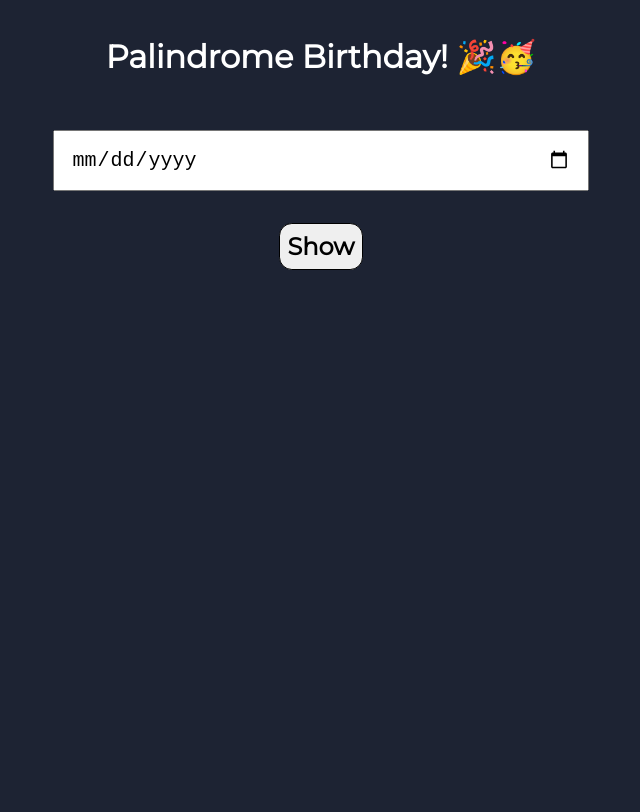
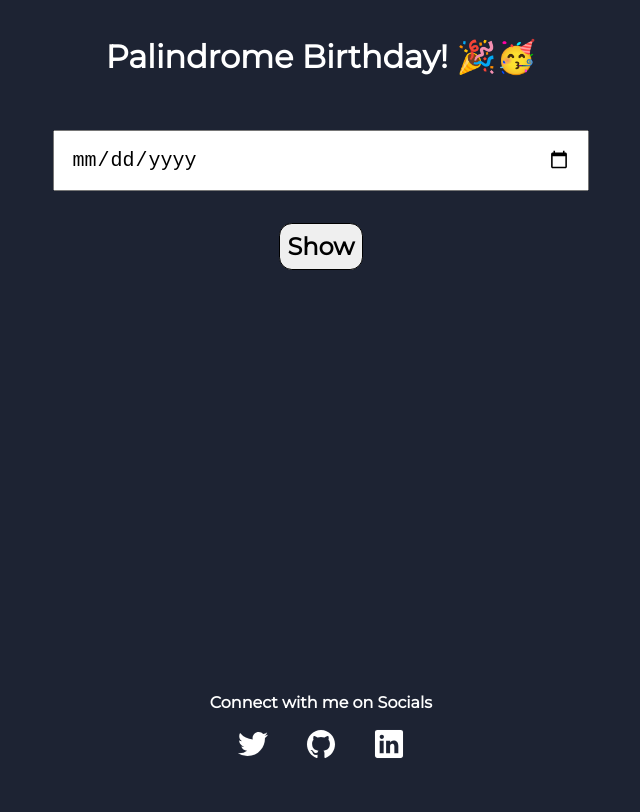
Before and after one commit to atharvabhanage02/is-your-birthday-palindrome, a plain HTML site: page index.html in a window 1280 px wide. Shown: the whole page, without its empty margins (319-959 px from the left). Drawn offline with nearby package versions, Linux system fonts and the light colour scheme.

Commit message:
added footer

```diff
--- a/index.html
+++ b/index.html
@@ -18,5 +18,27 @@
     </main>
     <script src="app.js"></script>
 </body>
+<footer class="footer">
+    <div class="footer-div">Connect with me on Socials</div>
+    <ul class="footer-lists">
+    <li class="list-inline ">
+    <a class=" links footer-links" href="https://twitter.com/AtharvaBhanage" target="_blank">
+    <ion-icon size="large" name="logo-twitter"></ion-icon>
+    </a>
+    </li>
+    <li class="list-inline ">
+    <a class="links footer-links" href="https://github.com/atharvabhanage02" target="_blank">
+    <ion-icon size="large" name="logo-github"></ion-icon>
+    </a>
+    </li>
+    <li class="list-inline ">
+    <a class="links footer-links" href="https://www.linkedin.com/in/atharva-bhanage-32b74b218" target="_blank">
+    <ion-icon size="large" name="logo-linkedin"></ion-icon>
+    </a>
+    </li>
+    </ul>
+</footer>
+<script type="module" src="https://unpkg.com/ionicons@5.5.2/dist/ionicons/ionicons.esm.js"></script>
+    <script nomodule src="https://unpkg.com/ionicons@5.5.2/dist/ionicons/ionicons.js"></script>
 
 </html>
--- a/styles.css
+++ b/styles.css
@@ -15,7 +15,7 @@ body {
   main {
 
     text-align: center;
-    height: 100%;
+    height: 77%;
   }
 
   #input-birthday{
@@ -45,3 +45,37 @@ body {
 
     margin-top: 1rem;
   }
+  .footer{
+    background-color: var(--primary-color);
+    padding: 2rem 4rem;
+    margin-top: 2rem;
+    margin-left: 2rem;
+    margin-right: 2rem;
+    display: block;
+    border-top-right-radius: 1rem;
+    color: white;
+
+    }
+    .footer .footer-lists{
+    text-decoration: none;
+    text-align: center;
+    color:white;
+    }
+    .footer-links{
+    text-decoration: none;
+    color:white;
+    cursor: pointer;
+
+    }
+    .footer ul {
+    padding-inline-start: 0px;
+    }
+    .footer-div{
+    text-align: center;
+    font-weight: bold;
+
+    }
+    .list-inline{
+    display: inline;
+    padding: 0rem 1rem;
+    }
```
